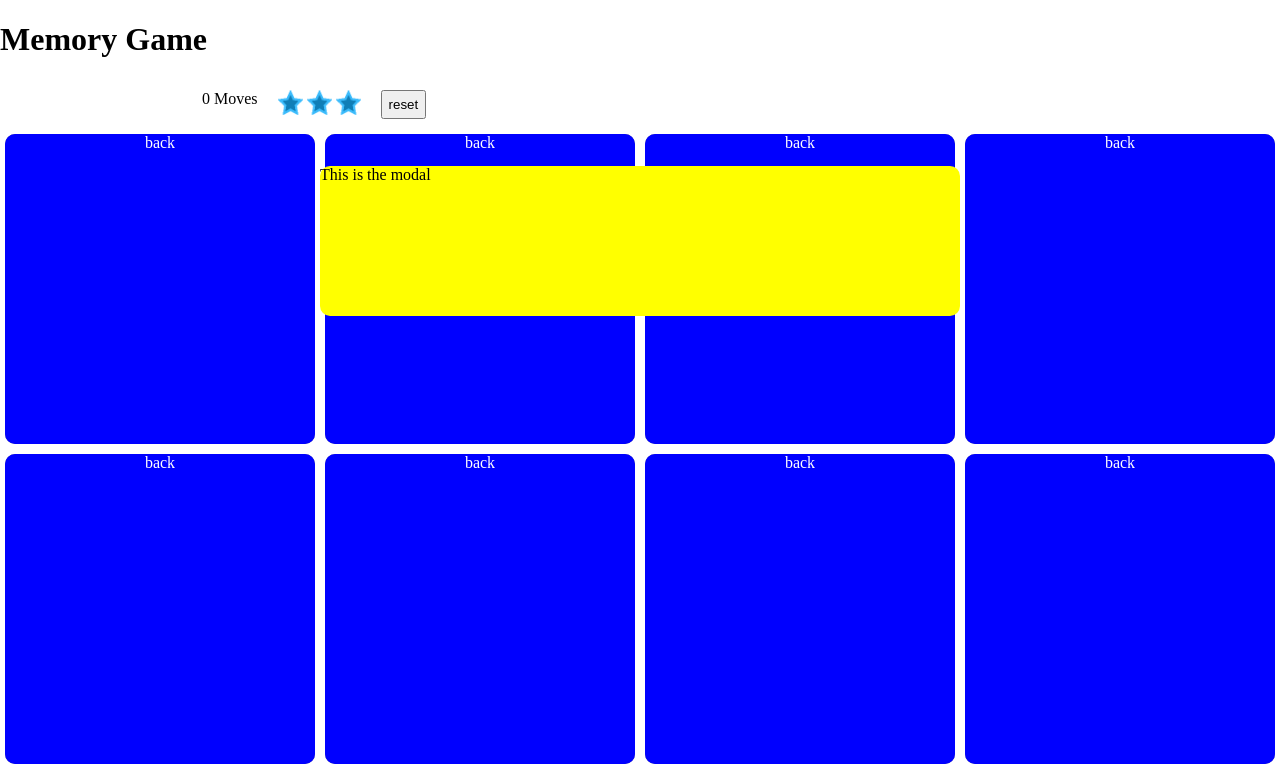
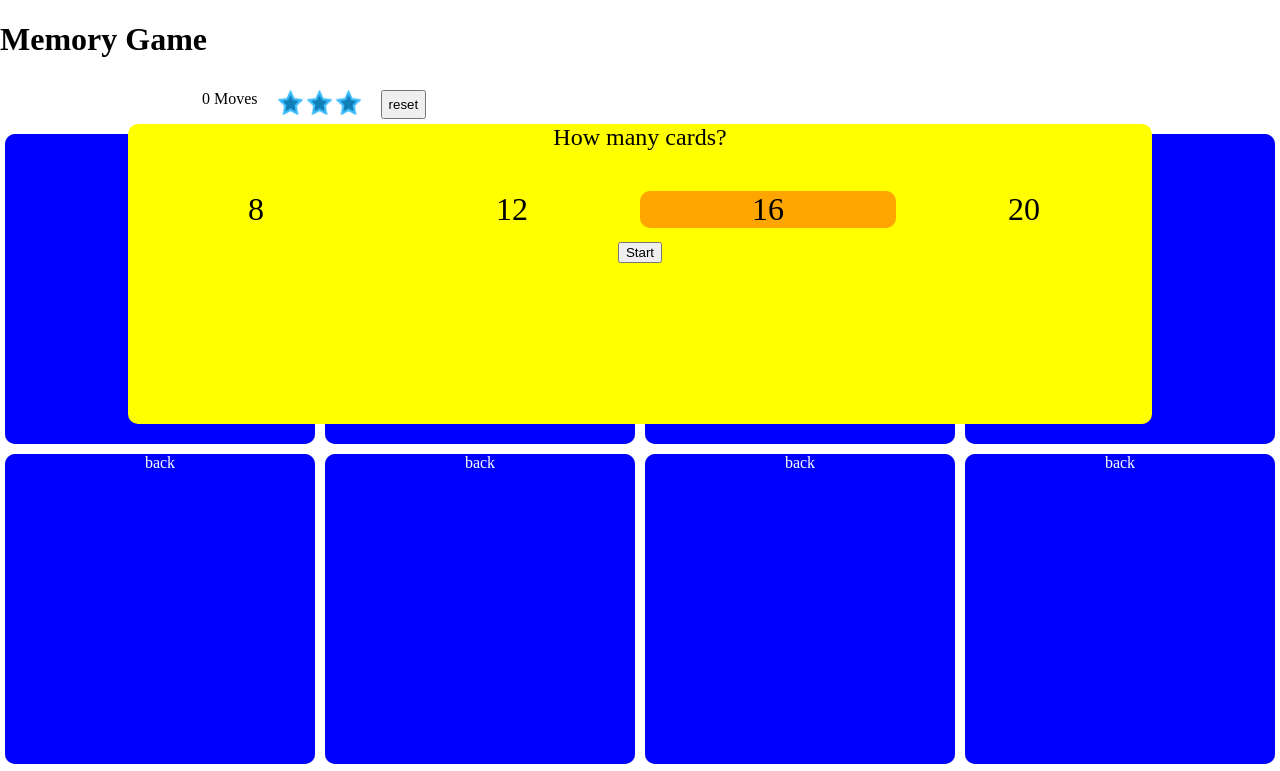
Before and after one commit to Azure7x/memory-game, a plain HTML site: page index.html in a window 1280 px wide. Shown: the top 771 px of the page. Drawn offline with Linux system fonts and the light colour scheme.

Commit message:
update modal card numbers to be selectable

```diff
--- a/css/app.css
+++ b/css/app.css
@@ -80,7 +80,8 @@ html {
 }
 
 .modal {
-  margin-top: 150px;
+  text-align: center;
+  margin-top: 100px;
   /* display: none; */
   left: 0;
   top: 0;
@@ -91,9 +92,29 @@ html {
 }
 
 .modal-content {
+  font-size: 24px;
   border-radius: 10px;
   margin: auto;
-  width: 50%;
-  height: 150px;
+  width: 80%;
+  height: 300px;
   background-color: yellow;
 }
+
+.num-container {
+  width: 100%;
+  display: flex;
+}
+
+.card-num {
+  width: 25%;
+  font-size: 32px;
+}
+
+p {
+  margin-bottom: 8px;
+}
+
+.selected {
+  background-color: orange;
+  border-radius: 10px;
+}
--- a/index.html
+++ b/index.html
@@ -25,7 +25,14 @@
 
 <div class="modal">
   <div class="modal-content">
-    <p>This is the modal</p>
+    <p>How many cards?</p>
+    <div class="num-container">
+      <p class="card-num">8</p>
+      <p class="card-num">12</p>
+      <p class="card-num selected">16</p>
+      <p class="card-num">20</p>
+    </div>
+    <button class="start">Start</button>
   </div>
 </div>
 
--- a/js/app.js
+++ b/js/app.js
@@ -1,12 +1,14 @@
 let cardMatches = [];
 let initialCards = [];
 let finalCards =[];
+let numberOfCards = 16;
 let movesNum = 0;
 let mistakes = 0;
 let winNumber = 0;
 const twoStars = 2;
 const oneStar = 3;
 const cardGrid = document.getElementById("card-grid");
+const modal = document.getElementsByClassName("modal")[0];
 
 cardGrid.addEventListener("click", function(e){
   //checks to see if a card is clicked
@@ -20,11 +22,25 @@ cardGrid.addEventListener("click", function(e){
     card.classList.toggle("flip");
     cardMatches.push(card);
     checkForMatch(cardMatches);
-
   }
 });
 
 document.getElementById("reset").addEventListener("click",function(){setCards();});
+
+document.getElementsByClassName("num-container")[0].addEventListener("click",function(e){
+  if(e.target.classList.contains("card-num")){
+    let el = document.getElementsByClassName("card-num");
+    for(let i = 0; i < el.length; i++){
+      el[i].classList.remove("selected");
+    }
+
+    e.target.classList.add("selected");
+  }
+});
+
+document.getElementsByClassName("start")[0].addEventListener("click",function(){
+  modal.addEventListener("click",function(){this.style.display = "none";});
+});
 
 function checkForMatch(cards){
   //only called when 2 cards have been clicked
@@ -49,8 +65,8 @@ function cardsDoMatch(cards){
   cards[0].children[1].classList.toggle("correct");
   cards[1].children[1].classList.toggle("correct");
   //slow the match message a bit for better timing with correct color change
-  if(winNumber>=8){
-    setTimeout(function(){document.getElementsByClassName("modal")[0].style.display = "block";},500);
+  if(winNumber>=numberOfCards/2){
+    setTimeout(function(){modal.style.display = "block";},500);
   }
 }
 
@@ -89,7 +105,7 @@ function setCards(){
     cardGrid.removeChild(cardGrid.lastChild);
   }
 
-  for(let i = 0;i<16/2;i++){
+  for(let i = 0;i<numberOfCards/2;i++){
     initialCards.push(makeCard(i));
     initialCards.push(makeCard(i));
   }
@@ -109,4 +125,4 @@ function setCards(){
 
 setCards();
 
-document.getElementsByClassName("modal")[0].addEventListener("click",function(){document.getElementsByClassName("modal")[0].style.display = "none";});
+// modal.addEventListener("click",function(){this.style.display = "none";});
```
